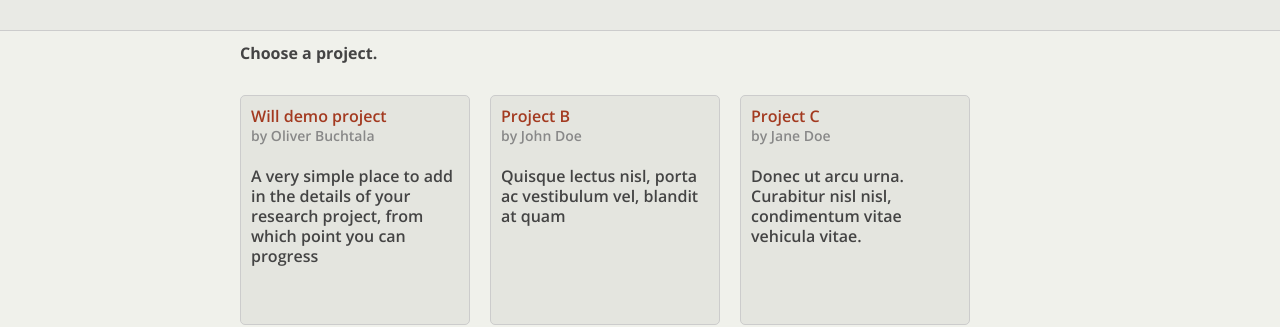
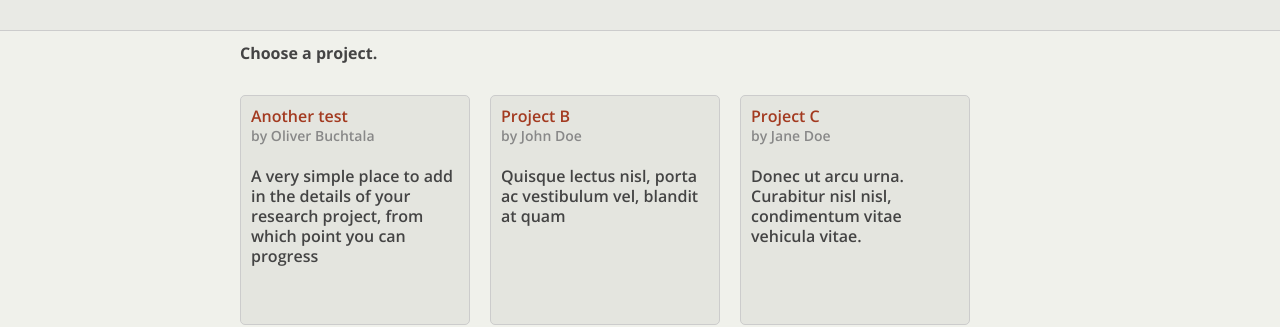
Before and after one commit to ravensbourne/ravensbourne.github.com, a Jekyll site: the page built from projects.html, in a window 1280 px wide. Shown: the part 176-503 px from the top of the page. Built offline with Jekyll 4.4.1, drawn with Linux system fonts in a browser that asks for light colours; nearby versions of some CDN libraries.

Commit message:
Updated 2012-10-05-project-a.md

```diff
--- a/_posts/projects/2012-10-05-project-a.md
+++ b/_posts/projects/2012-10-05-project-a.md
@@ -4,14 +4,13 @@ subjects:
   - Animation
   - Visual Effets
   - 3D Modelling
-name: Will demo project
+name: Another test
 author: Oliver Buchtala
 abstract: "A very simple place to add in the details of your research project, from which point you can progress"
 image: "http://substance-assets.s3.amazonaws.com/39/44059bda16aa4e7f4aeaf77d537bce/javascript.png"
 website: "http://www.sacculi.co.uk"
 categories:
   - projects
-
 ---
 
 Blank
```
